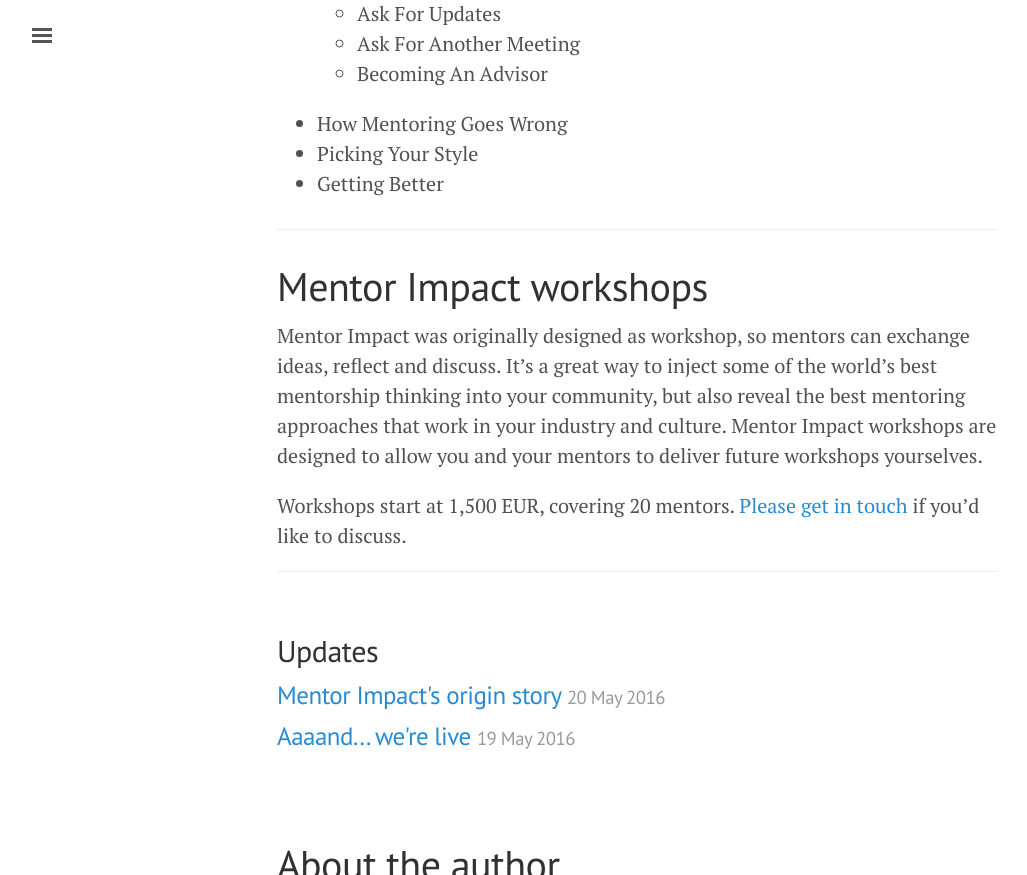
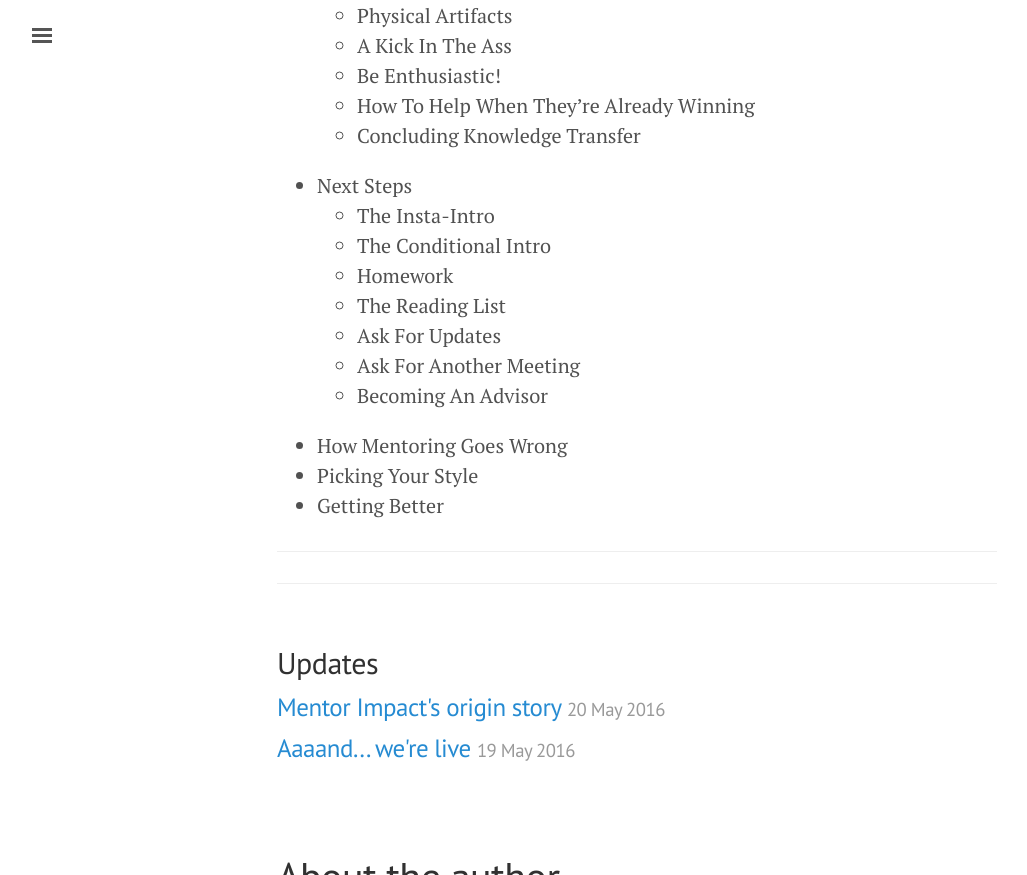
Before and after one commit to sourceinstitute/peerlearningguide, a Jekyll site: the page built from index.html, in a window 1280 px wide and 900 px high, scrolled down 3525 px, cut to the strip 0-875 px from the top of the window. Shown: the whole strip, without its empty margins (3-1030 px from the left). Built offline with Jekyll 4.4.1, drawn with Linux system fonts in a browser that asks for light colours; nearby versions of some CDN libraries; the list of posts is cut into pages by our own code; comment, search, counter and statistics services are not loaded; a style sheet for code colours, icons or effects is not loaded; some of the changed text lies outside the part shown.

Commit message:
removed workshop price

```diff
--- a/_includes/index.md
+++ b/_includes/index.md
@@ -122,9 +128,3 @@
 * Getting Better
 
 ---
-
-# Mentor Impact workshops
-
-Mentor Impact was originally designed as  workshop, so mentors can exchange ideas, reflect and discuss. It's a great way to inject some of the world's best mentorship thinking into your community, but also reveal the best mentoring approaches that work in your industry and culture. Mentor Impact workshops are designed to allow you and your mentors to deliver future workshops yourselves.
-
-Workshops start at 1,500 EUR, covering 20 mentors. [Please get in touch](mailto:salim@source.institute) if you'd like to discuss.
```
Also changed, not shown: other parts of _includes/index.md (+6 -0 lines).
